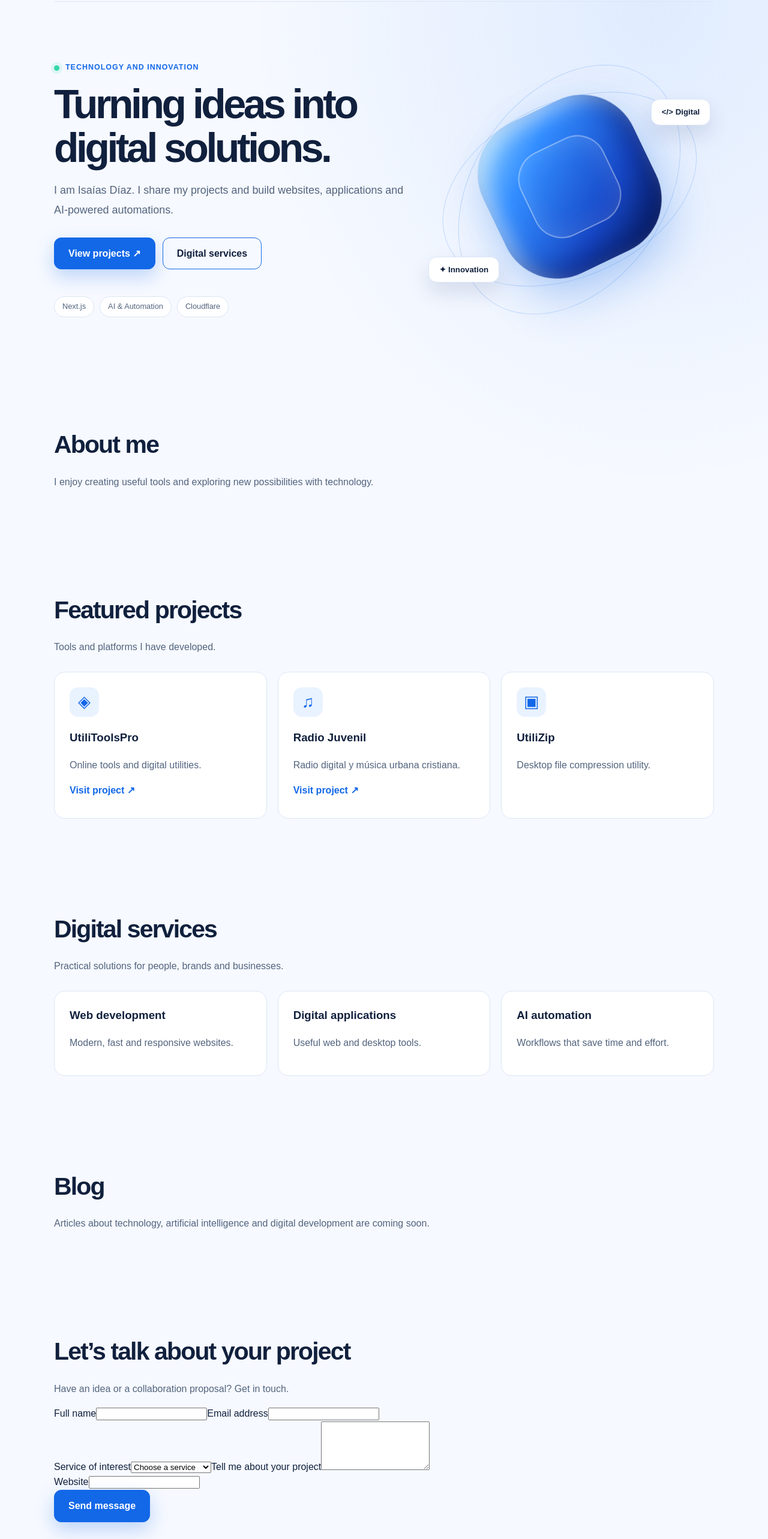
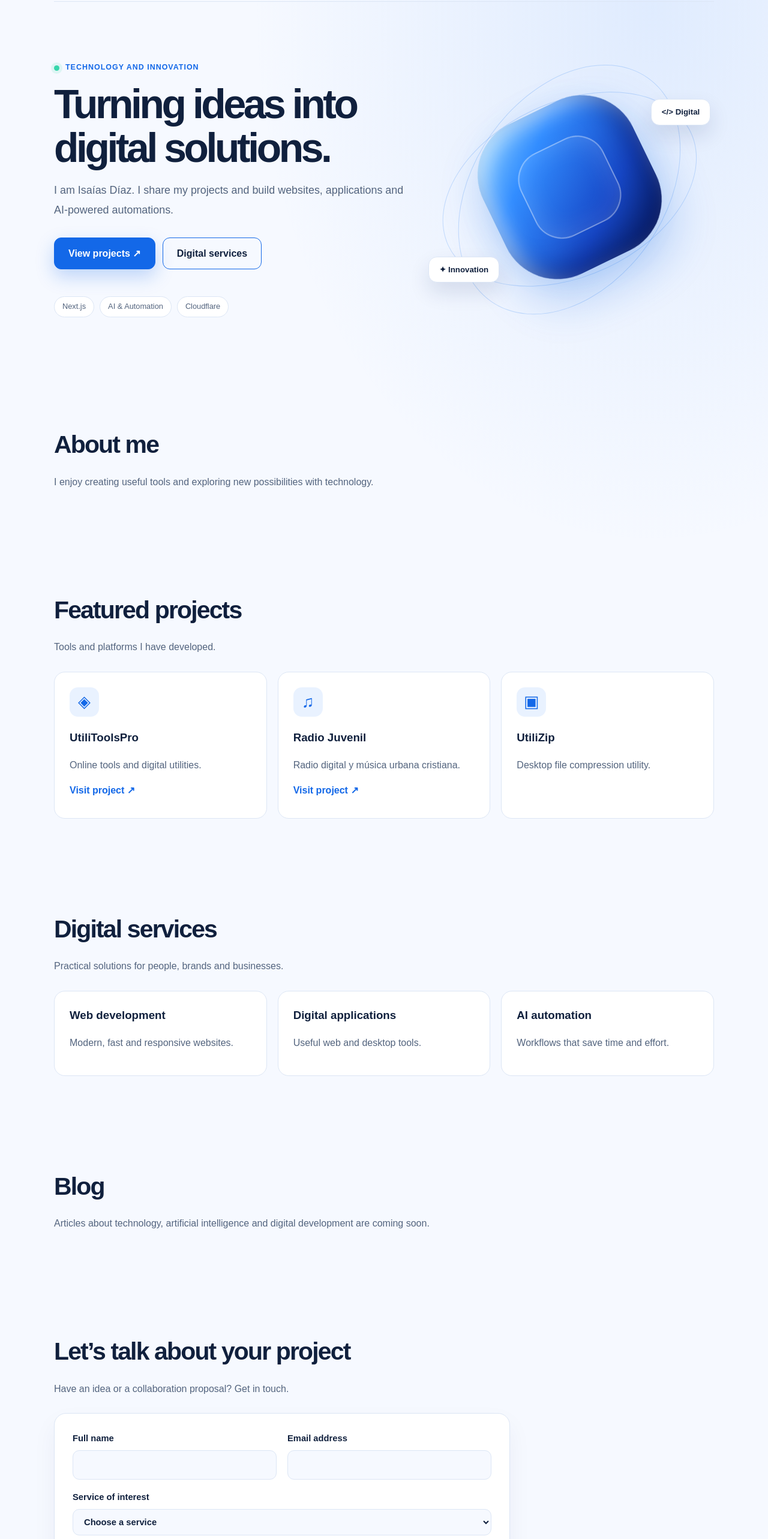
Before and after one commit to roshi2709/isaiasdiaz-web, a Next.js app: page /en/ in a window 1280 px wide. Shown: the part 80-2646 px from the top of the page at 60% size. Built offline with nearby package versions, Linux system fonts and the light colour scheme; no server answers.

Commit message:
style: responsive contact form

```diff
--- a/src/app/globals.css
+++ b/src/app/globals.css
@@ -35,3 +35,14 @@ body{background:radial-gradient(ellipse 70% 38% at 85% 3%,rgba(42,126,248,.11),t
 @media(max-width:850px){.hero-layout{grid-template-columns:1fr;min-height:unset}.hero-art{max-width:350px}.hero{padding-top:70px}.nav{gap:12px}}
 @media(max-width:500px){.hero h1{font-size:2.65rem}.hero-art{max-width:290px}.hero-chips{margin-top:28px}.section{padding-top:45px;padding-bottom:45px}}
 @media(prefers-reduced-motion:reduce){.art-core{animation:none}.card,.btn{transition:none}}
+
+.contact-form{margin-top:28px;max-width:760px;background:var(--card);border:1px solid var(--border);border-radius:20px;padding:30px;display:grid;gap:18px;box-shadow:0 18px 40px rgba(11,45,99,.05)}
+.contact-form label{display:grid;gap:7px;font-weight:650;font-size:.92rem}
+.contact-form input,.contact-form select,.contact-form textarea{width:100%;border:1px solid var(--border);border-radius:11px;background:var(--bg);color:var(--fg);padding:12px 14px;font:inherit}
+.contact-form input:focus,.contact-form select:focus,.contact-form textarea:focus{outline:2px solid var(--accent);outline-offset:2px}
+.contact-form .form-grid{display:grid;grid-template-columns:1fr 1fr;gap:18px}
+.contact-form button{justify-self:start}
+.contact-form button:disabled{opacity:.6;cursor:wait}
+.contact-form .honeypot{position:absolute;left:-9999px;width:1px;height:1px;overflow:hidden}
+.form-success{color:#15946b}.form-error{color:#d14949}
+@media(max-width:600px){.contact-form{padding:18px}.contact-form .form-grid{grid-template-columns:1fr}}
```
